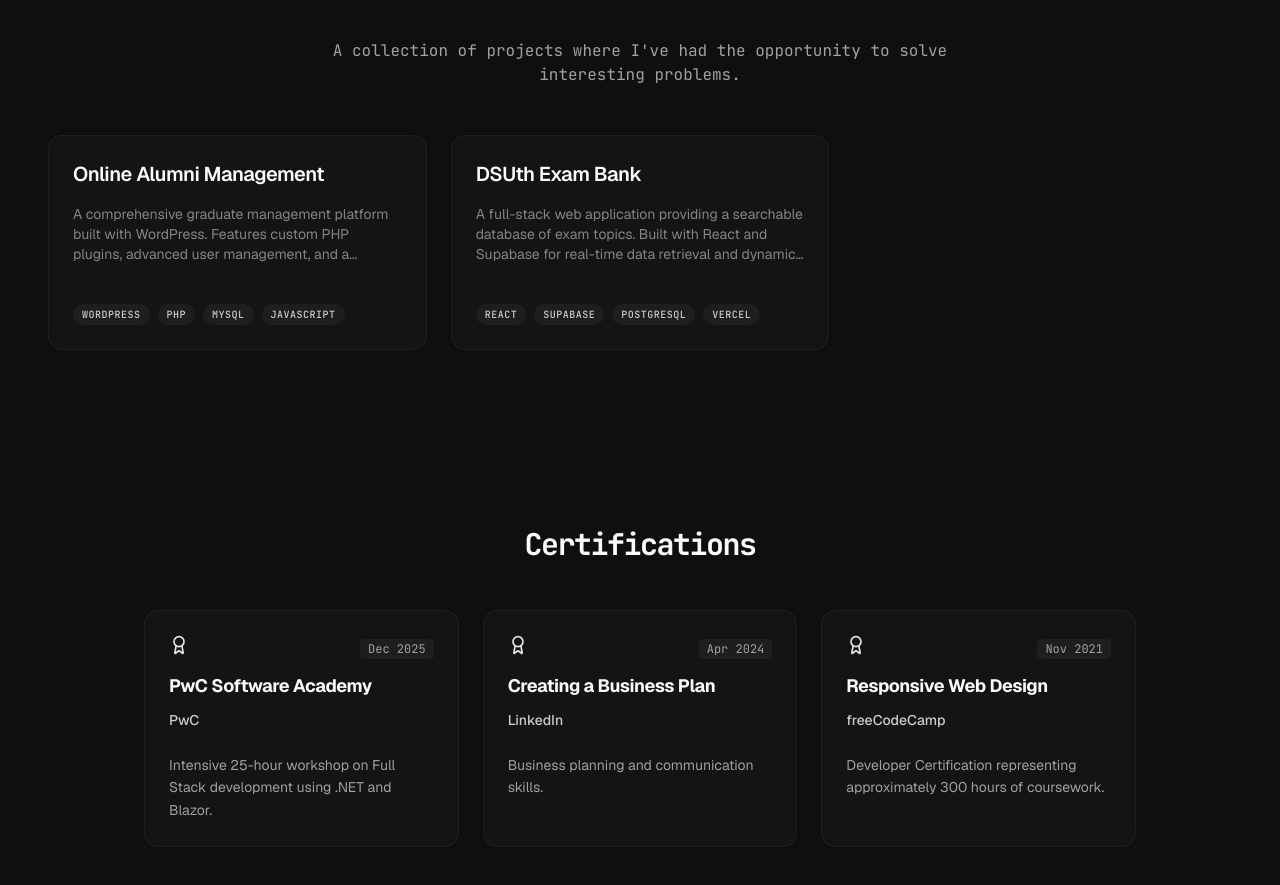
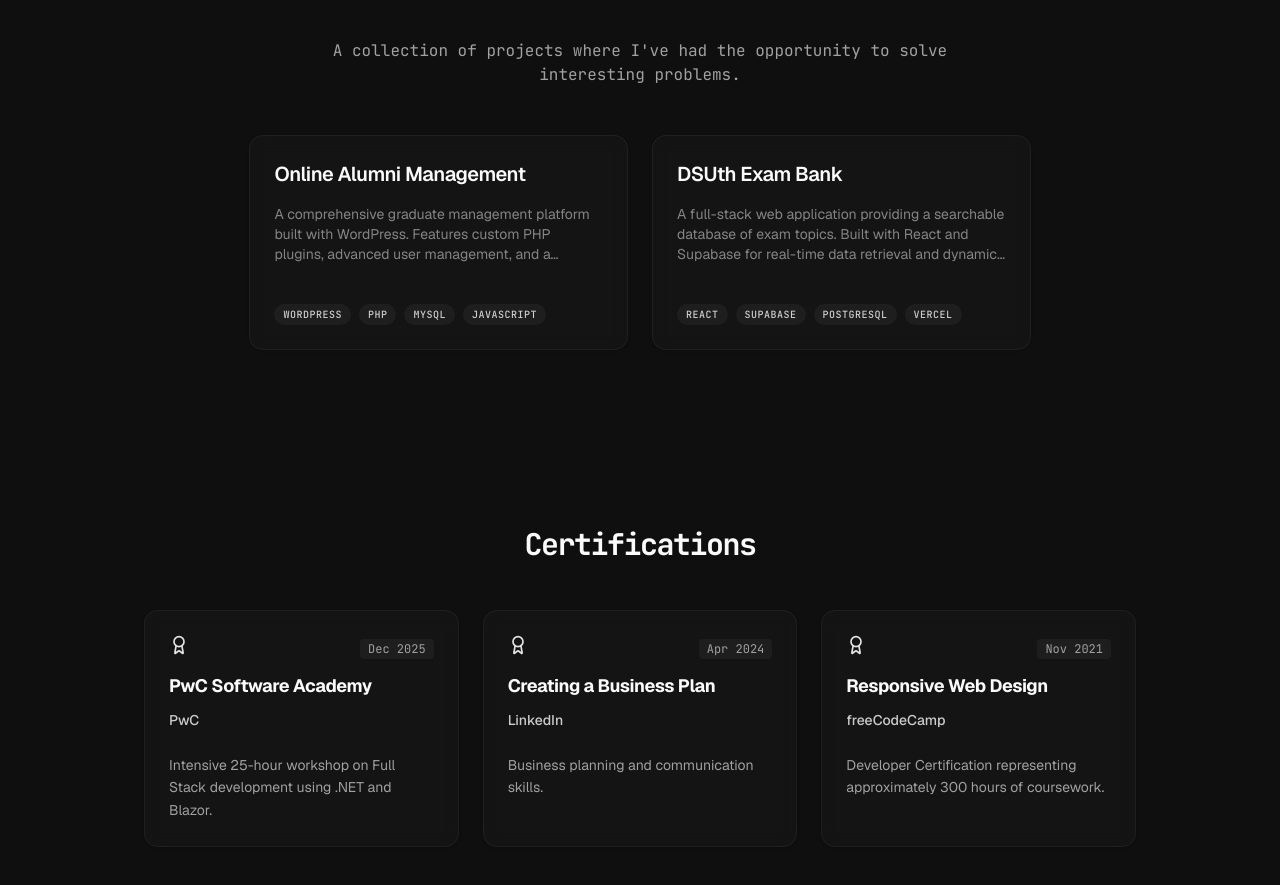
Before and after one commit to vaggelismpomponis/portfolio, a Next.js app: page / in a window 1280 px wide. Shown: the part 1620-2505 px from the top of the page. Built offline with nearby package versions, Linux system fonts and the light colour scheme.

Commit message:
feat: add Projects component to display featured projects.

```diff
--- a/src/components/projects.tsx
+++ b/src/components/projects.tsx
@@ -24,14 +24,14 @@ export function Projects() {
                 A collection of projects where I've had the opportunity to solve interesting problems.
             </div>
 
-            <div className="grid grid-cols-1 md:grid-cols-2 lg:grid-cols-3 gap-6">
+            <div className="flex flex-wrap justify-center gap-6">
                 {content.projects.map((project, index) => (
                     <motion.div
                         key={index}
                         initial={{ opacity: 0, y: 20 }}
                         whileInView={{ opacity: 1, y: 0 }}
                         transition={{ duration: 0.5, delay: index * 0.1 }}
-                        className="group"
+                        className="group w-full md:w-[calc(50%-12px)] lg:w-[calc(33.33%-16px)]"
                     >
                         <Card className="h-full flex flex-col bg-card/40 backdrop-blur-sm border-border/50 hover:border-primary/20 hover:bg-card/60 transition-all duration-300 overflow-hidden group-hover:shadow-lg">
                             <CardHeader>
```
